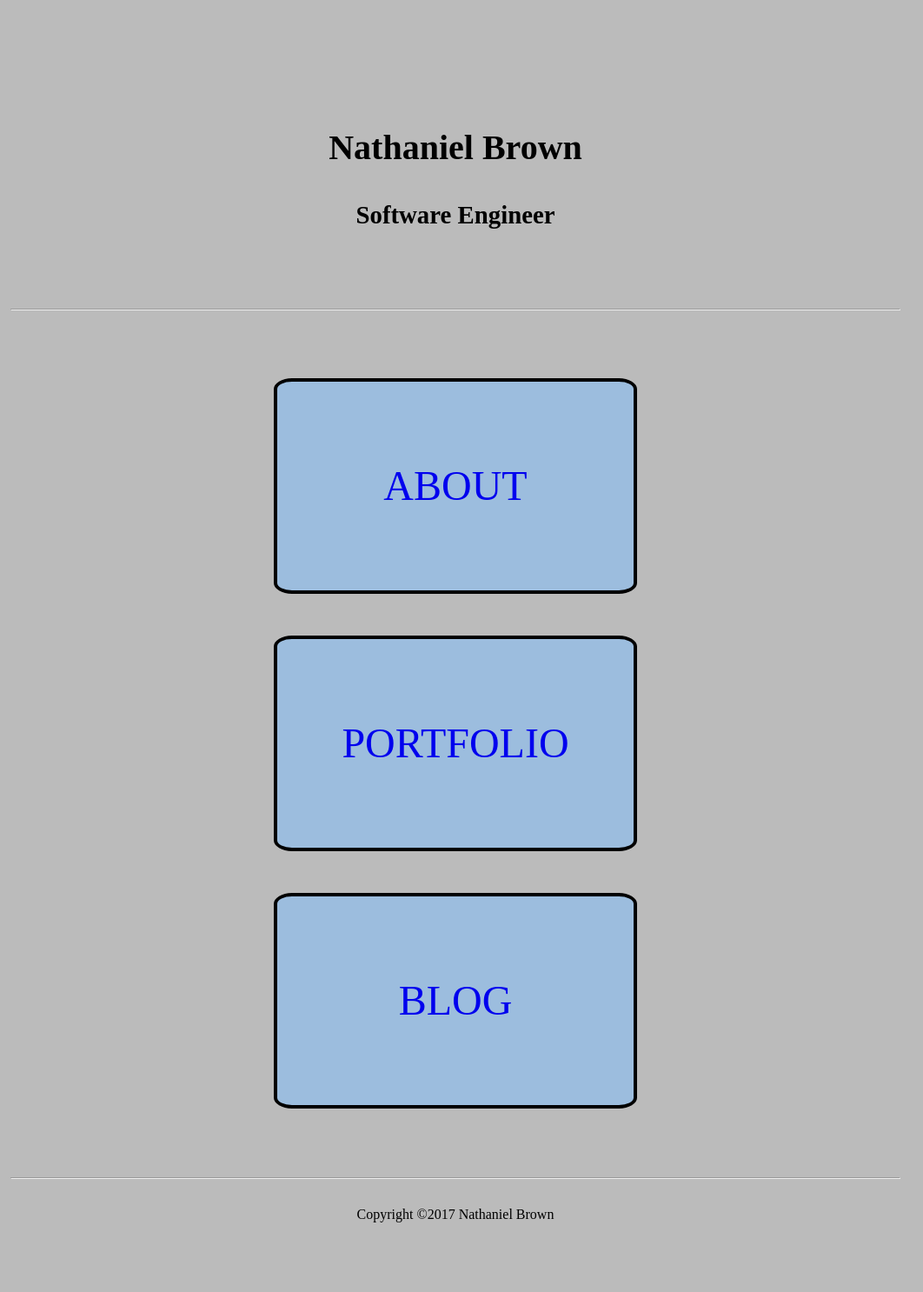
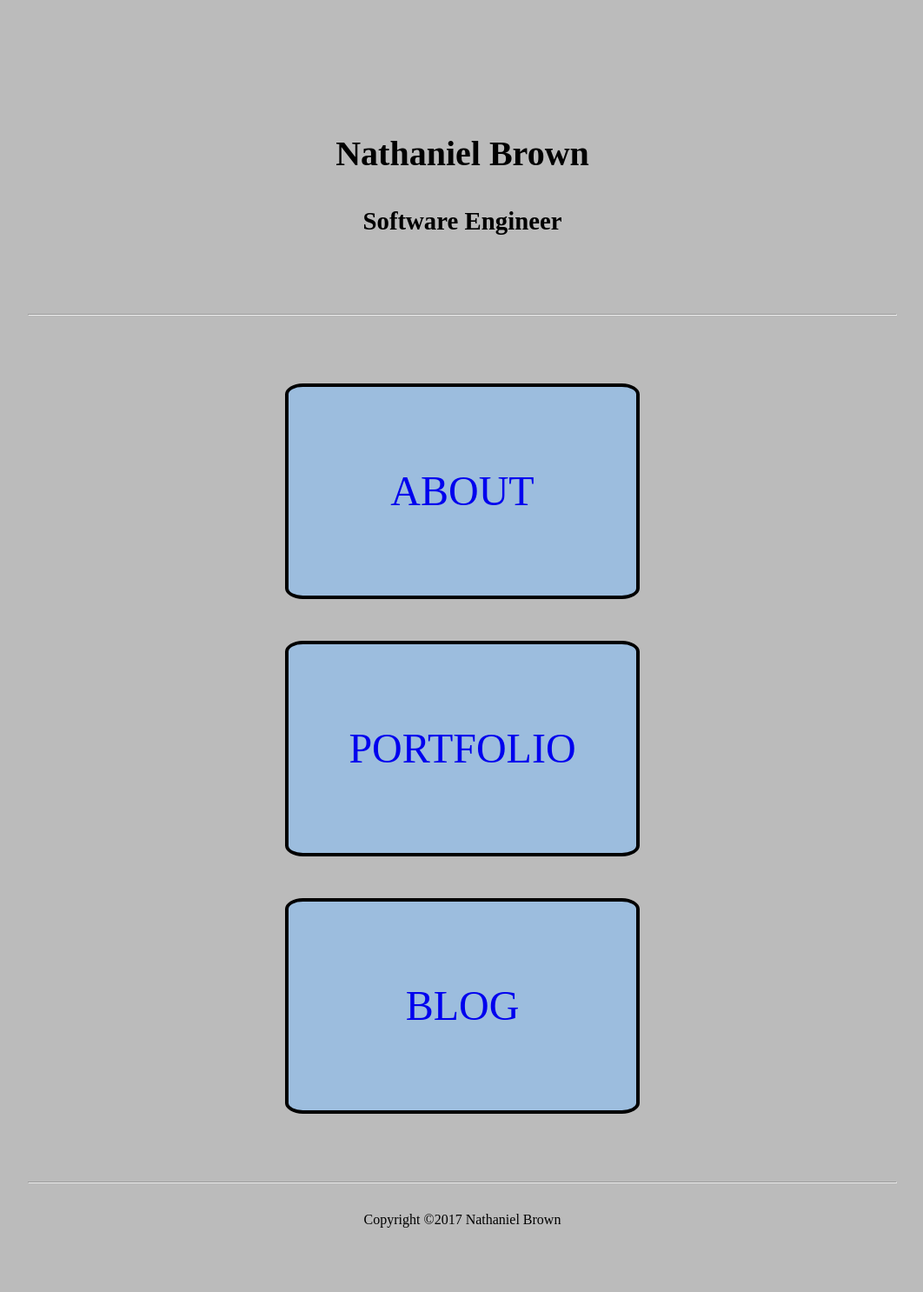
Before and after one commit to ngbcode/ngbcode.github.io, a Jekyll site: the page built from index.html, in a window 1280 px wide. Shown: the whole page at 87% size, without its empty margins (116-1178 px from the left). Built offline with Jekyll 4.4.1, drawn with Linux system fonts in a browser that asks for light colours; some web fonts are replaced.

Commit message:
Update page spacing

```diff
--- a/_layouts/default.html
+++ b/_layouts/default.html
@@ -5,13 +5,13 @@
 	{% seo %}
 
 	<body>
+		<div class="main">
+			{{ content }}
 
-		{{ content }}
-
-		<hr>
-	    <br>
-		<div class="copy"><span>Copyright &copy;2017 Nathaniel Brown</span></div>
-
+			<hr>
+		    <br>
+			<div class="copy"><span>Copyright &copy;2017 Nathaniel Brown</span></div>
+		</div>
 	</body>
 
 </html>
--- a/_layouts/post.html
+++ b/_layouts/post.html
@@ -27,6 +27,7 @@
 	{% seo %}
 
 	<body>
+		<div class="main">
 			<header>
 				<h1>Nathaniel Brown</h1>
 				<h3>Software Engineer</h3>
@@ -64,7 +65,7 @@
 			<hr>
 		    <br>
 			<div class="copy"><span>Copyright &copy;2017 Nathaniel Brown</span></div>
-
+		</div>
 	</body>
 
 </html>
--- a/assets/css/style.scss
+++ b/assets/css/style.scss
@@ -35,13 +35,19 @@ html {
 
 body {
     line-height: $line-height;
+    width: 100%;
+    font-family: $font-family;
+    font-size: $font-size;
+}
+
+.main {
     width: 80%;
     min-height: 600px;
     min-width: 600px;
-    margin: 0 auto;
+    max-width: 1000px;
+    margin: auto;
     padding: $spacing-small;
-    font-family: $font-family;
-    font-size: $font-size;
+
 }
 
 header {
```
Lines whose indentation alone changed are shown as unchanged.
